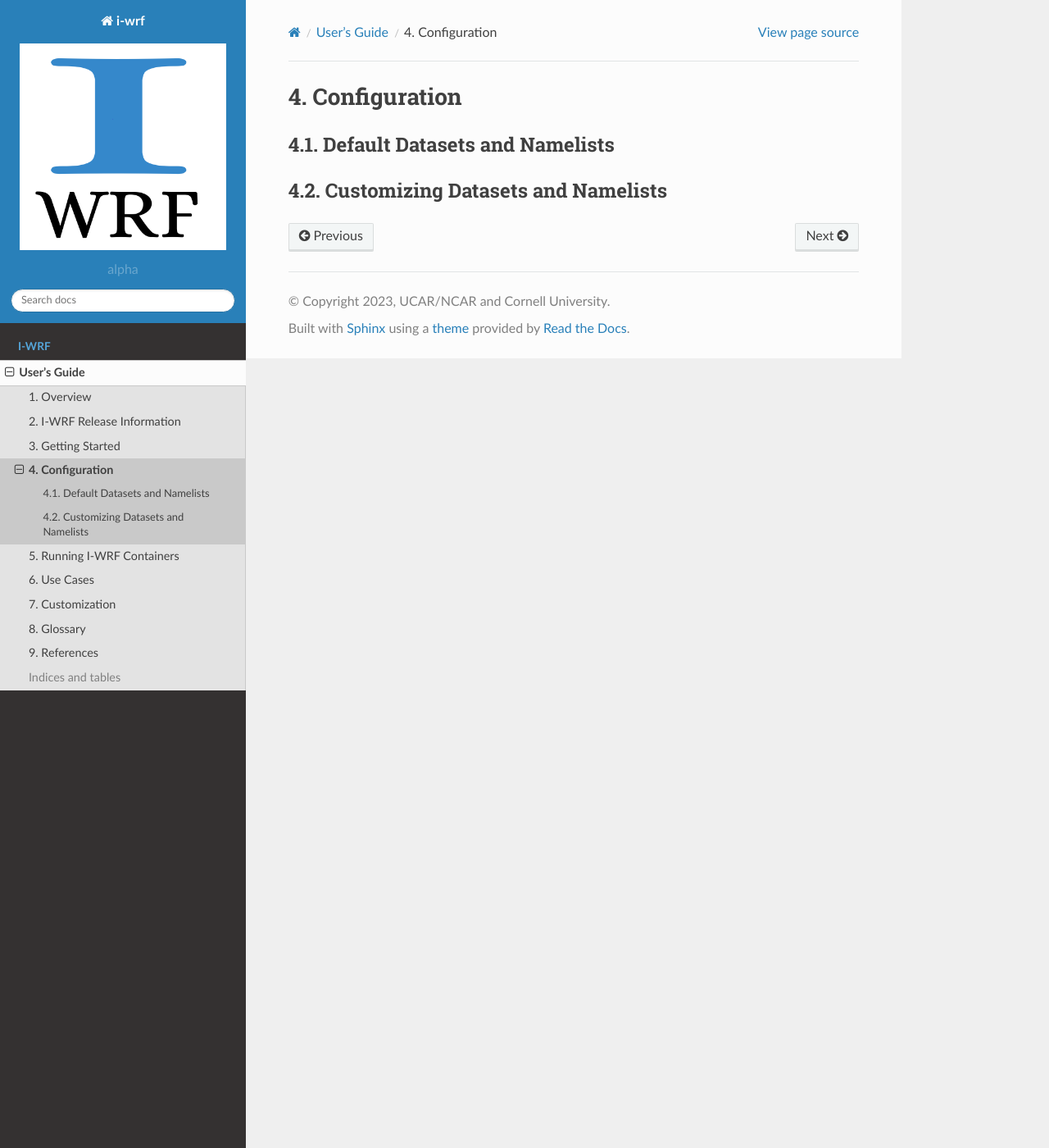
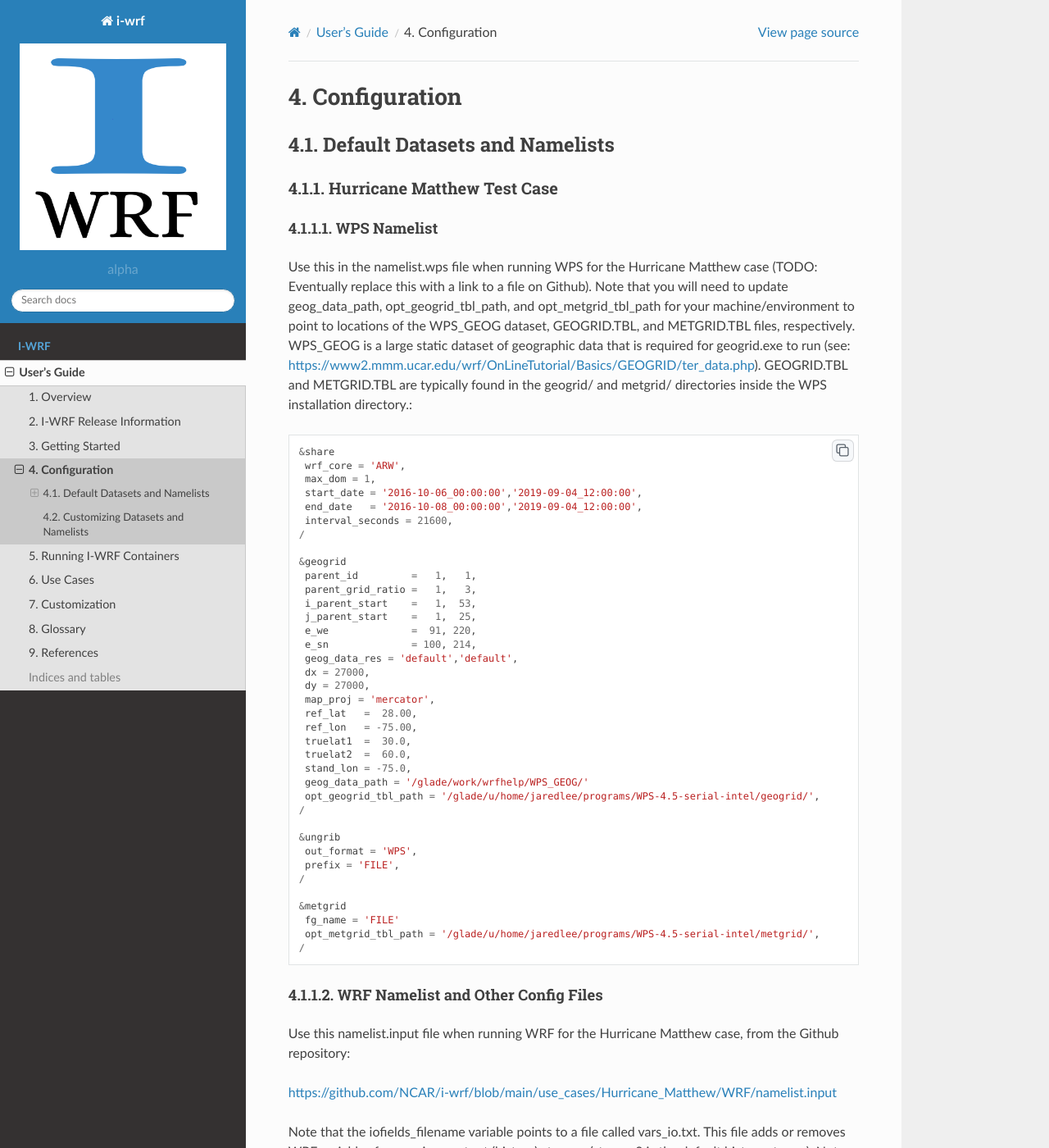
Before and after one commit to NCAR/i-wrf, a Sphinx documentation site: the page built from docs/Users_Guide/configuration.rst, in a window 1280 px wide and 1400 px high. Shown: the whole window at 82% size. Built offline with Sphinx 7.4.7 and the Read the Docs theme 2.0.0, drawn with Linux system fonts in a browser that asks for light colours; comment, search, counter and statistics services are not loaded; some of the changed text lies outside the part shown.

Commit message:
Update configuration.rst
Added subsection for Hurricane Matthew under Default Datasets section. Added subsections for WPS Namelist, WRF Namelist and Other Datasets, and METplus Config File, either copying in the contents of the file or linking to an existing file in the I-WRF Github repository as appropriate.

```diff
--- a/docs/Users_Guide/configuration.rst
+++ b/docs/Users_Guide/configuration.rst
@@ -4,6 +4,71 @@ Configuration
 
 Default Datasets and Namelists
 ==============================
+---------------------------
+Hurricane Matthew Test Case
+---------------------------
+^^^^^^^^^^^^
+WPS Namelist
+^^^^^^^^^^^^
+Use this in the namelist.wps file when running WPS for the Hurricane Matthew case (TODO: Eventually replace this with a link to a file on Github). Note that you will need to update geog_data_path, opt_geogrid_tbl_path, and opt_metgrid_tbl_path for your machine/environment to point to locations of the WPS_GEOG dataset, GEOGRID.TBL, and METGRID.TBL files, respectively. WPS_GEOG is a large static dataset of geographic data that is required for geogrid.exe to run (see: https://www2.mmm.ucar.edu/wrf/OnLineTutorial/Basics/GEOGRID/ter_data.php). GEOGRID.TBL and METGRID.TBL are typically found in the geogrid/ and metgrid/ directories inside the WPS installation directory.::
+
+  &share
+   wrf_core = 'ARW',
+   max_dom = 1,
+   start_date = '2016-10-06_00:00:00','2019-09-04_12:00:00',
+   end_date   = '2016-10-08_00:00:00','2019-09-04_12:00:00',
+   interval_seconds = 21600,
+  /
+
+  &geogrid
+   parent_id         =   1,   1,
+   parent_grid_ratio =   1,   3,
+   i_parent_start    =   1,  53,
+   j_parent_start    =   1,  25,
+   e_we              =  91, 220,
+   e_sn              = 100, 214,
+   geog_data_res = 'default','default',
+   dx = 27000,
+   dy = 27000,
+   map_proj = 'mercator',
+   ref_lat   =  28.00,
+   ref_lon   = -75.00,
+   truelat1  =  30.0,
+   truelat2  =  60.0,
+   stand_lon = -75.0,
+   geog_data_path = '/glade/work/wrfhelp/WPS_GEOG/'
+   opt_geogrid_tbl_path = '/glade/u/home/jaredlee/programs/WPS-4.5-serial-intel/geogrid/',
+  /
+
+  &ungrib
+   out_format = 'WPS',
+   prefix = 'FILE',
+  /
+
+  &metgrid
+   fg_name = 'FILE'
+   opt_metgrid_tbl_path = '/glade/u/home/jaredlee/programs/WPS-4.5-serial-intel/metgrid/',
+  /
+
+^^^^^^^^^^^^^^^^^^^^^^^^^^^^^^^^^^^
+WRF Namelist and Other Config Files
+^^^^^^^^^^^^^^^^^^^^^^^^^^^^^^^^^^^
+Use this namelist.input file when running WRF for the Hurricane Matthew case, from the Github repository:
+
+https://github.com/NCAR/i-wrf/blob/main/use_cases/Hurricane_Matthew/WRF/namelist.input
+
+Note that the iofields_filename variable points to a file called vars_io.txt. This file adds or removes WRF variables from various output (history) streams (stream 0 is the default history stream). Note also that the auxhist22* and auxhist23* variables are specified for the height-level and pressure-level diagnostics, respectively. The levels at which to write out those height-level and pressure-level diagnostics are specified in the &diags namelist, and vars_io.txt also changes which variables are written to these files from the default settings for streams 22 and 23. METplus expects to find the wrfout_plev* files in order to do upper-air verification against radiosonde observations at mandatory pressure levels.
+
+Use this for the vars_io.txt file for the Hurricane Matthew case, from the Github repository:
+
+https://github.com/NCAR/i-wrf/blob/main/use_cases/Hurricane_Matthew/WRF/vars_io.txt
+
+^^^^^^^^^^^^^^^^^^^
+METPlus Config File
+^^^^^^^^^^^^^^^^^^^
+For the METplus configuration file for the Hurricane Matthew case, please use this file on the Github repository:
+
+https://github.com/NCAR/i-wrf/blob/main/use_cases/Hurricane_Matthew/METplus/PointStat_matthew.conf.
 
 Customizing Datasets and Namelists
 ==================================
```
